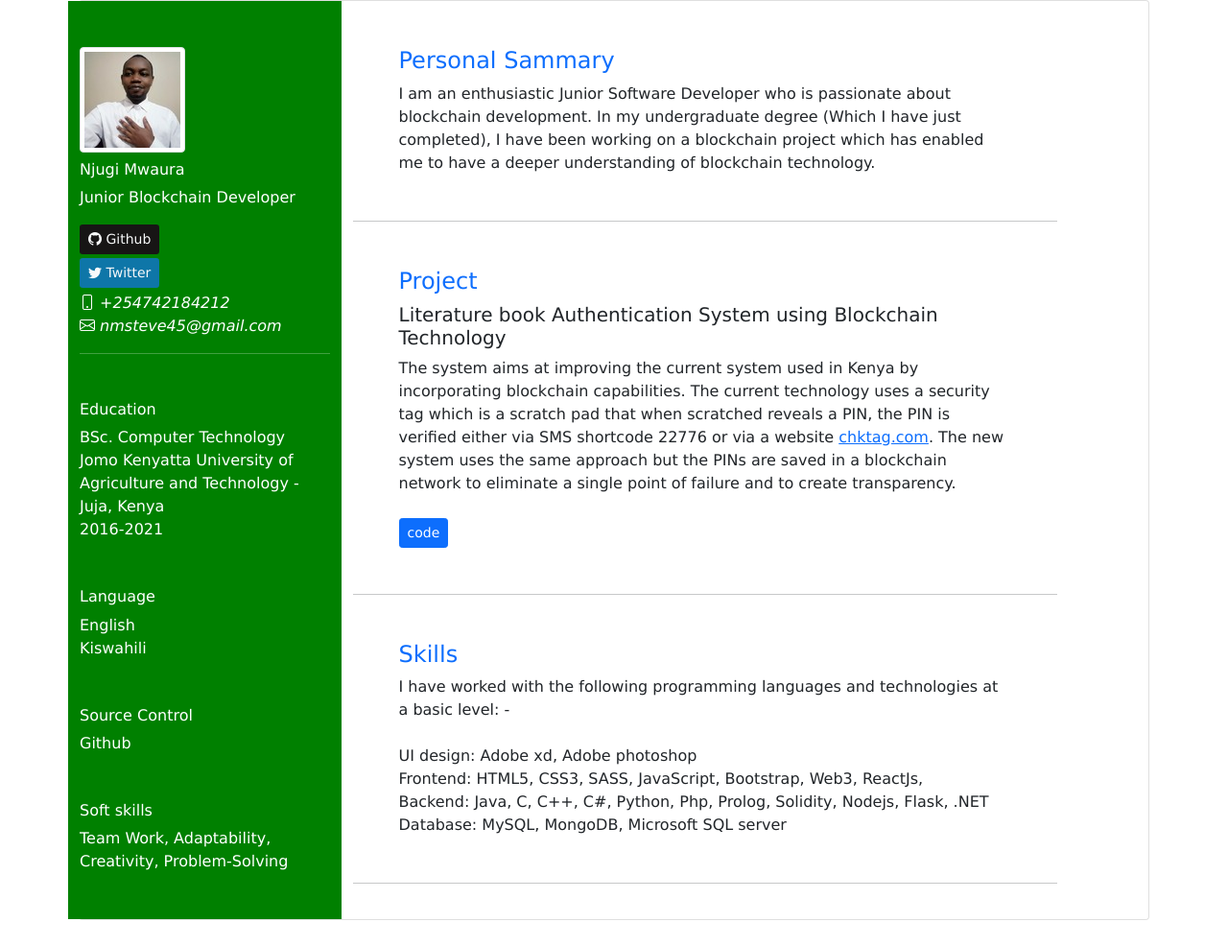
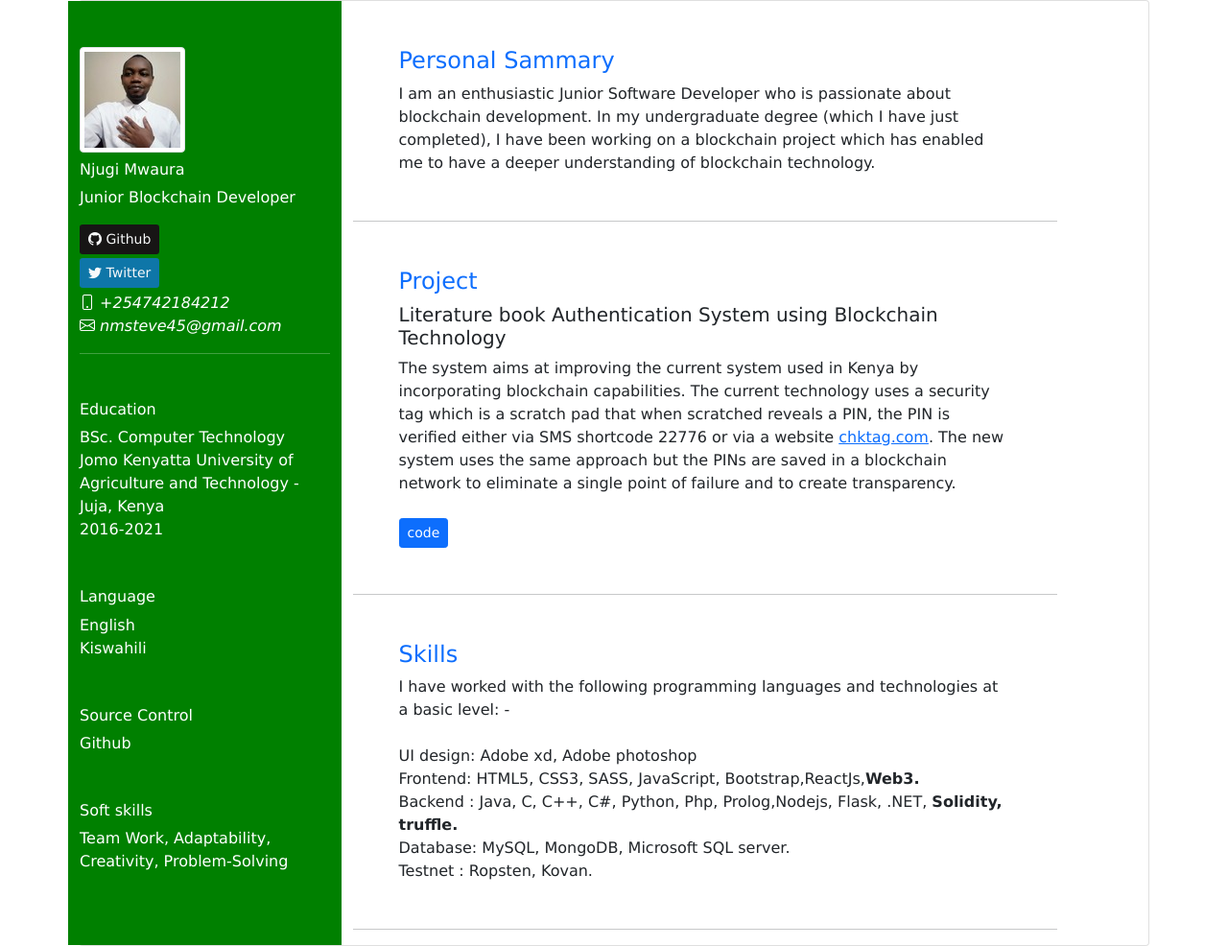
Before and after one commit to nmsteve/CV, a website: page index.html in a window 1280 px wide. Shown: the whole page at 96% size. Before the commit the page ends 959 px from the top, so only its background shows below. Drawn offline with nearby package versions, Linux system fonts and the light colour scheme.

Commit message:
formating

```diff
--- a/index.html
+++ b/index.html
@@ -77,7 +77,7 @@
     <div class="col-8">
       <div class="m-5">
           <h4 class="text-primary ">Personal Sammary </h4>
-          <p>I am an enthusiastic Junior Software Developer who is passionate about blockchain development. In my undergraduate degree (Which I have just completed), I have been working on a blockchain project which has enabled me to have a deeper understanding of blockchain technology. </p>
+          <p>I am an enthusiastic Junior Software Developer who is passionate about blockchain development. In my undergraduate degree (which I have just completed), I have been working on a blockchain project which has enabled me to have a deeper understanding of blockchain technology. </p>
       </div>
       <hr>
       <div class="m-5">
@@ -99,9 +99,11 @@
       I have worked with the following programming languages and technologies at a basic
       level: - <br> <br>
       UI design: Adobe xd, Adobe photoshop <br>
-      Frontend: HTML5, CSS3, SASS, JavaScript, Bootstrap, Web3, ReactJs, <br>
-      Backend: Java, C, C++, C#, Python, Php, Prolog, Solidity, Nodejs, Flask, .NET <br>
-      Database: MySQL, MongoDB, Microsoft SQL server
+      Frontend: HTML5, CSS3, SASS, JavaScript, Bootstrap,ReactJs,<strong>Web3.</strong> <br>
+      Backend : Java, C, C++, C#, Python, Php, Prolog,Nodejs, Flask, .NET, <strong>Solidity, truffle. </strong><br>
+      Database: MySQL, MongoDB, Microsoft SQL server.<br>
+      Testnet : Ropsten, Kovan.
+
 
     </div>
 
```
